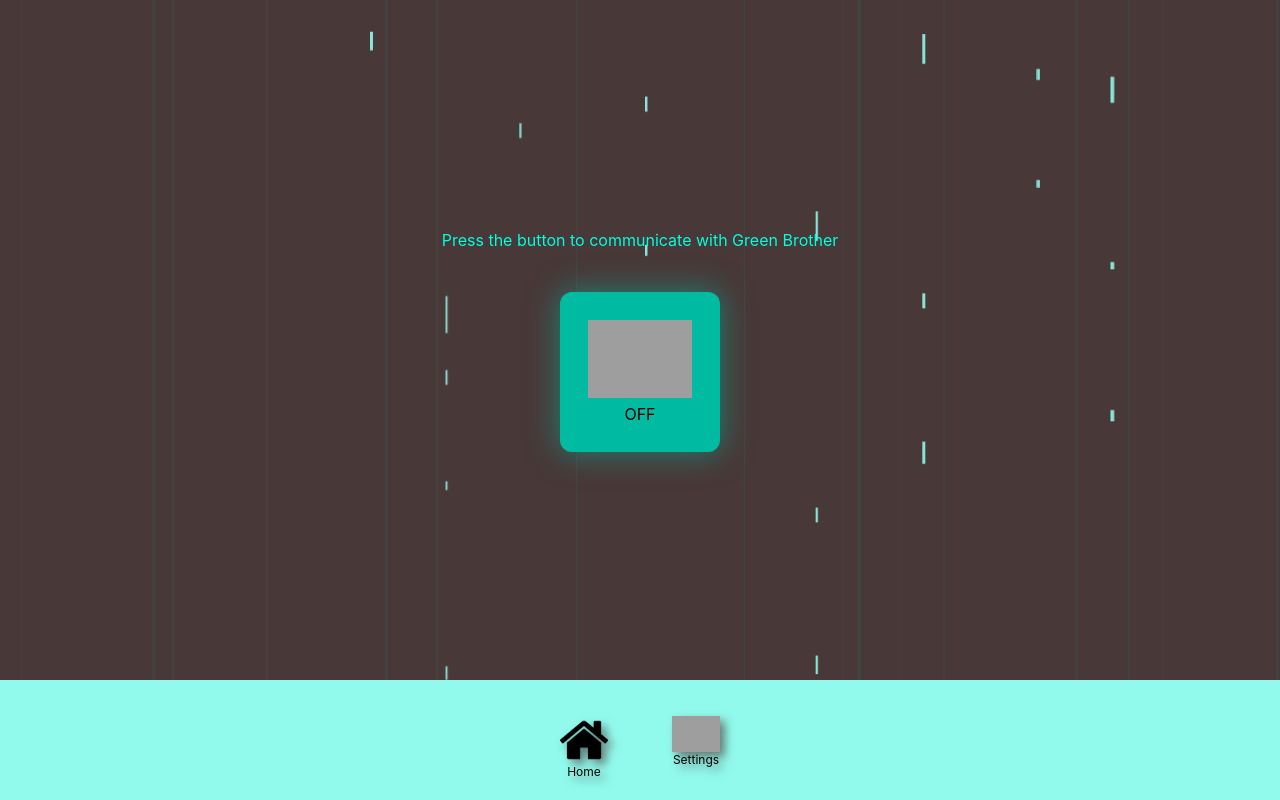
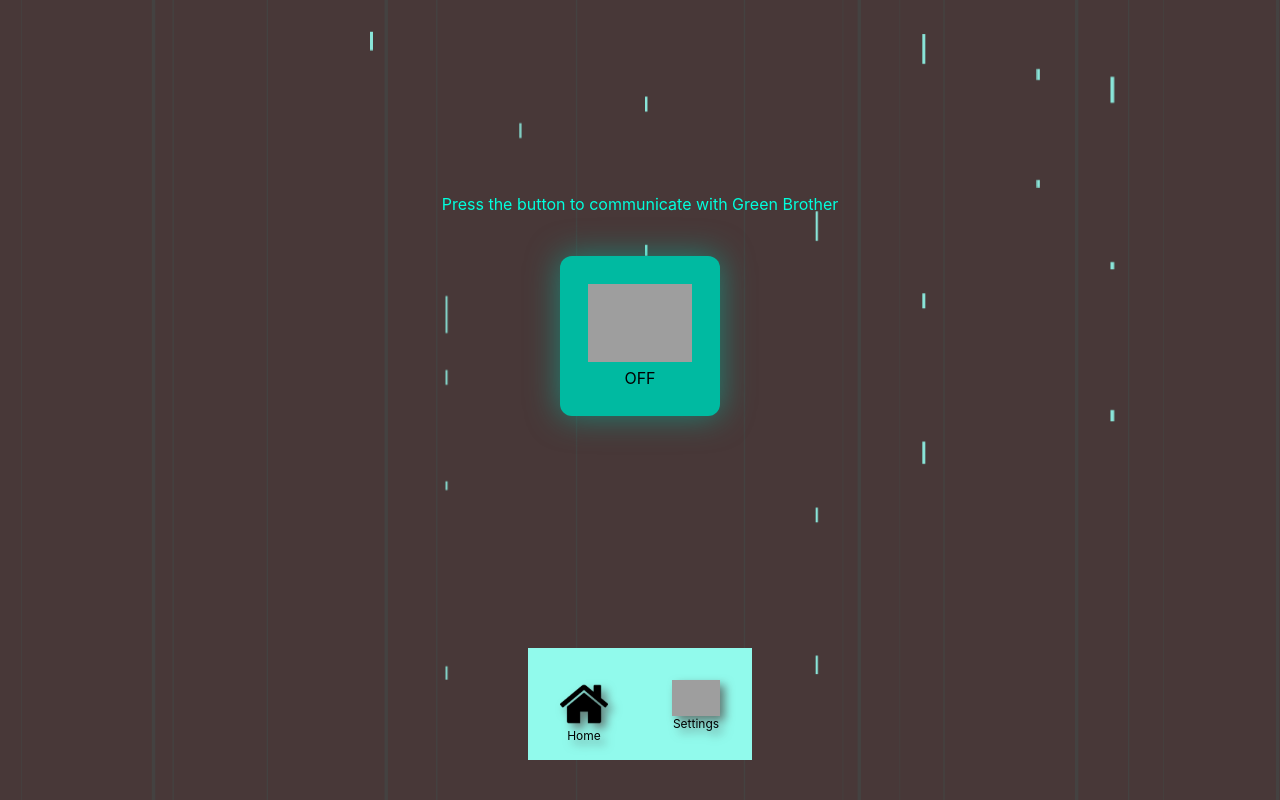
Before and after one commit to shriyabi/3PeasInAPod, a React (Create React App) app in the folder frontend/Neural-Nudge/: page /dashboard in a window 1280 px wide. Built offline with nearby package versions, Linux system fonts and the light colour scheme; grey boxes are pictures that could not be loaded.

Commit message:
Modify navbar design

```diff
--- a/frontend/Neural-Nudge/src/Dashboard.js
+++ b/frontend/Neural-Nudge/src/Dashboard.js
@@ -344,7 +344,7 @@ function Home() {
         </div>
       </div>
 
-      <div className="w-full h-[15vh] z-10 bg-quadary flex justify-center items-center">
+      <div className="w-auto h-auto m-10 z-10 bg-quadary flex justify-center items-center">
         <button
           className="w-[3em] h-[3em] icons m-8 hover:text-secondary"
           onClick={() => navigate('/dashboard')}
```
